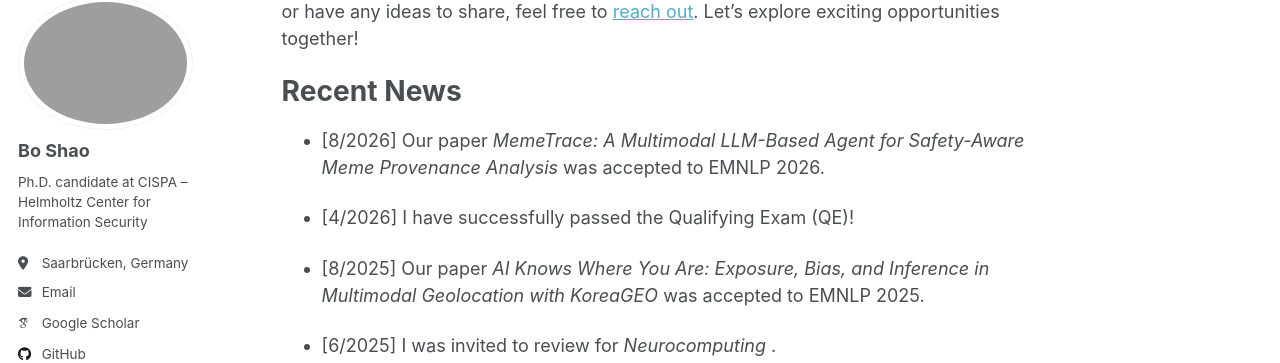
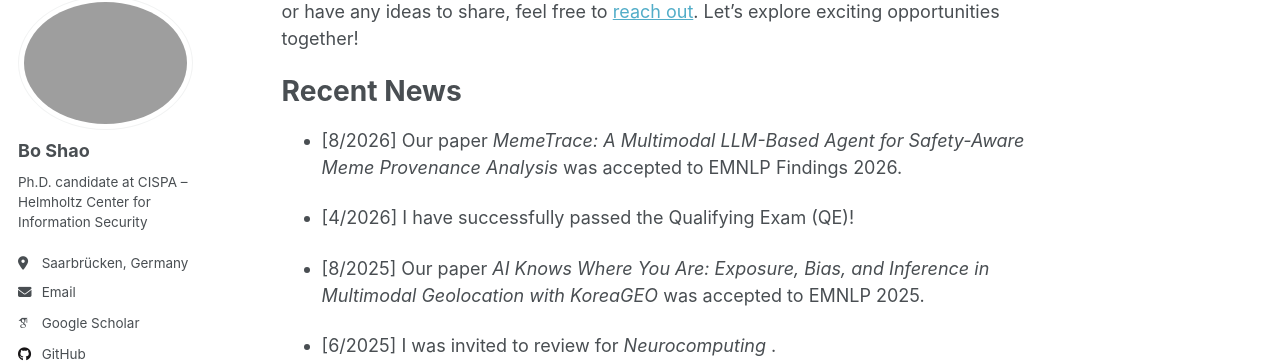
Before and after one commit to bosh-x/bosh-x.github.io, a Jekyll site: the page built from _pages/about.md, in a window 1280 px wide and 900 px high, scrolled down 350 px. Shown: the part 103-466 px from the top of the window. Built offline with Jekyll 4.4.1, drawn with Linux system fonts in a browser that asks for light colours; some web fonts are replaced; comment, search, counter and statistics services are not loaded.

Commit message:
Update about.md

```diff
--- a/_pages/about.md
+++ b/_pages/about.md
@@ -18,7 +18,7 @@ LLM Safety, LLM Agent
 Recent News
 ======
 
- - [8/2026] Our paper *MemeTrace: A Multimodal LLM-Based Agent for Safety-Aware Meme Provenance Analysis* was accepted to EMNLP 2026.
+ - [8/2026] Our paper *MemeTrace: A Multimodal LLM-Based Agent for Safety-Aware Meme Provenance Analysis* was accepted to EMNLP Findings 2026.
 
  - [4/2026] I have successfully passed the Qualifying Exam (QE)!
 
```
